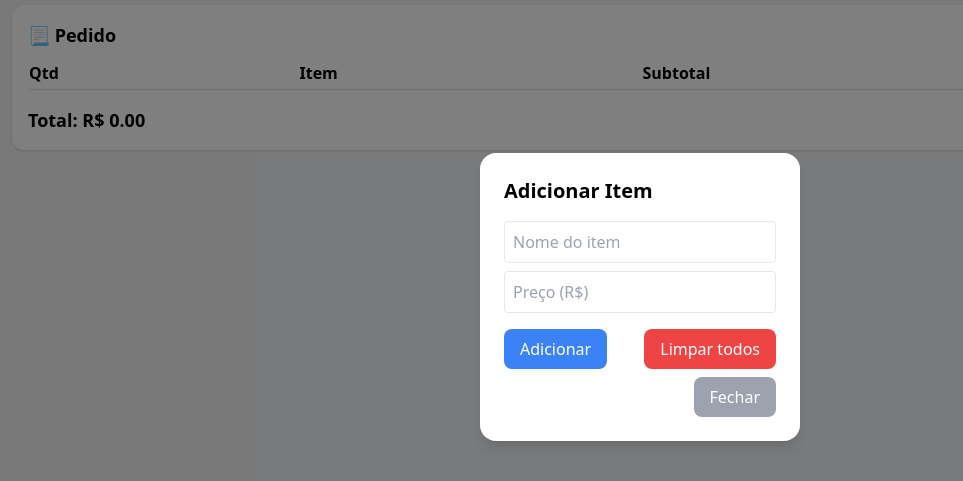
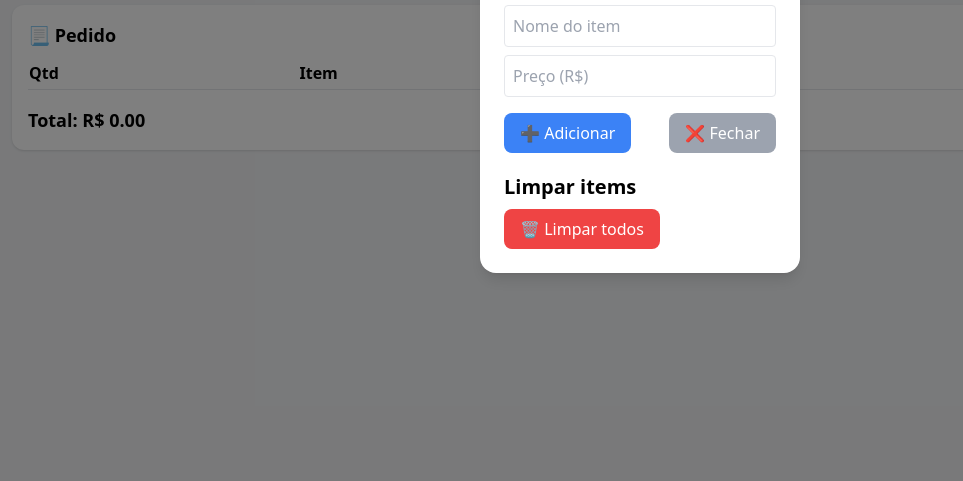
Before and after one commit to JoaoCordeir0/app_pedidos, a plain HTML site: page index.html in a window 1280 px wide. Both pictures are taken after a click on the button "⚙️". Shown: the part 103-584 px from the top of the page, without its empty margins (0-963 px from the left). Drawn offline with nearby package versions, Linux system fonts and the light colour scheme.

Commit message:
Add files via upload

```diff
--- a/index.html
+++ b/index.html
@@ -17,19 +17,19 @@
     </header>
 
     <!-- Modal de Configuração -->
-    <div id="configModal" class="hidden fixed inset-0 flex items-center justify-center bg-black bg-opacity-50">
+    <div id="configModal" class="hidden fixed inset-0 flex justify-center bg-black bg-opacity-50 items-start pt-12">
         <div class="bg-white rounded-2xl shadow-lg p-6 w-80">
-            <h2 class="text-xl font-bold mb-4">Adicionar Item</h2>
+            <h2 class="text-xl font-bold mb-2">Adicionar Item</h2>
             <input id="itemName" type="text" placeholder="Nome do item" class="w-full p-2 border rounded mb-2" />
             <input id="itemPrice" type="number" placeholder="Preço (R$)" step="0.01"
                 class="w-full p-2 border rounded mb-4" />
             <div class="flex justify-between mb-2">
-                <button id="addItemBtn" class="px-4 py-2 bg-blue-500 text-white rounded-lg">Adicionar</button>
-                <button id="clearItemsBtn" class="px-4 py-2 bg-red-500 text-white rounded-lg">Limpar todos</button>
+                <button id="addItemBtn" class="px-4 py-2 bg-blue-500 text-white font-medium rounded-lg">➕ Adicionar</button>
+                <button id="closeConfigBtn" class="px-4 py-2 bg-gray-400 text-white font-medium rounded-lg">❌ Fechar</button>
             </div>
-            <div class="flex justify-end">
-                <button id="closeConfigBtn" class="px-4 py-2 bg-gray-400 text-white rounded-lg">Fechar</button>
-            </div>
+
+            <h2 class="text-xl font-bold mb-2 mt-5">Limpar items</h2>
+            <button id="clearItemsBtn" class="px-4 py-2 bg-red-500 text-white font-medium rounded-lg">🗑️ Limpar todos</button>
         </div>
     </div>
 
```
